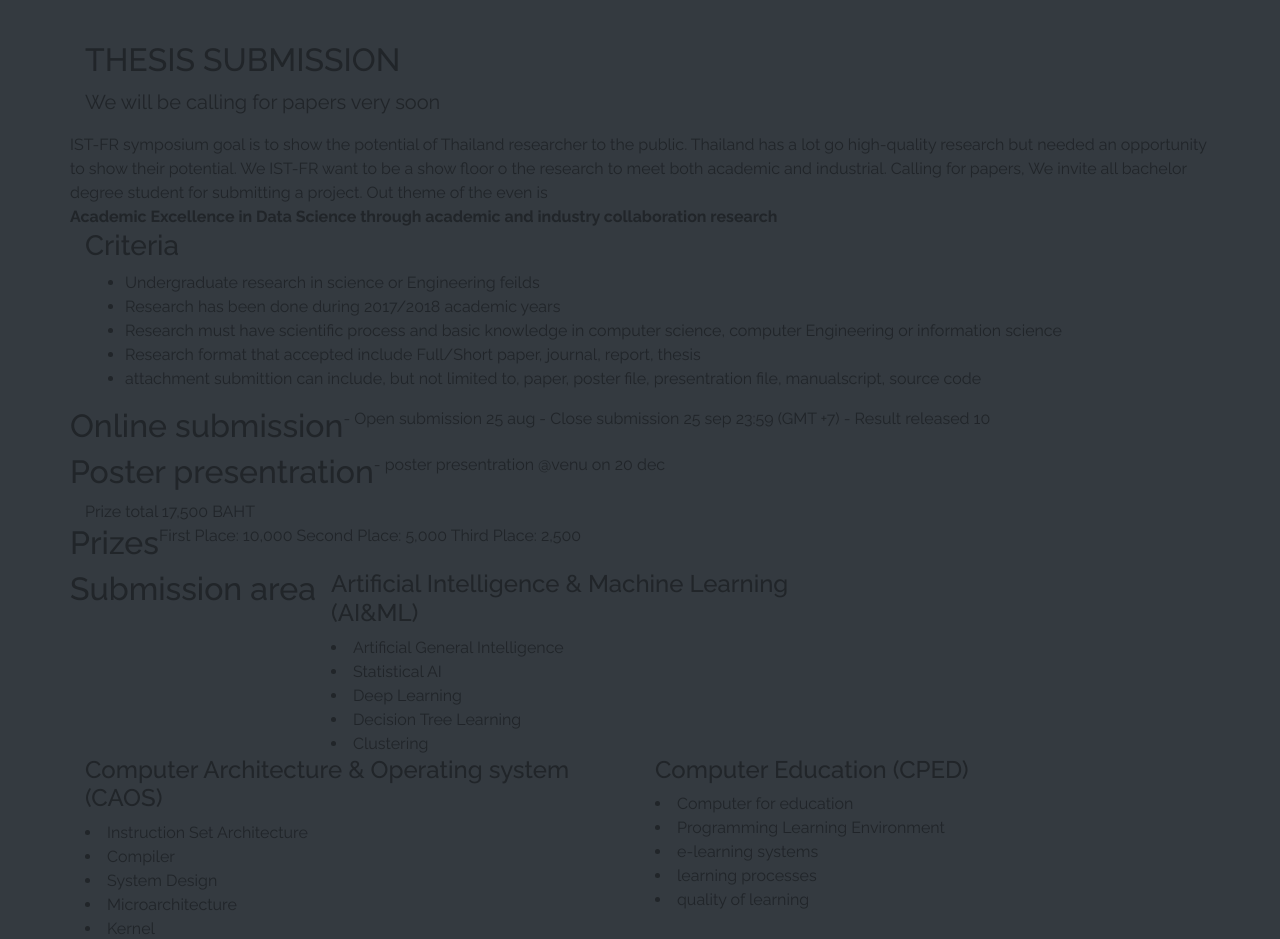
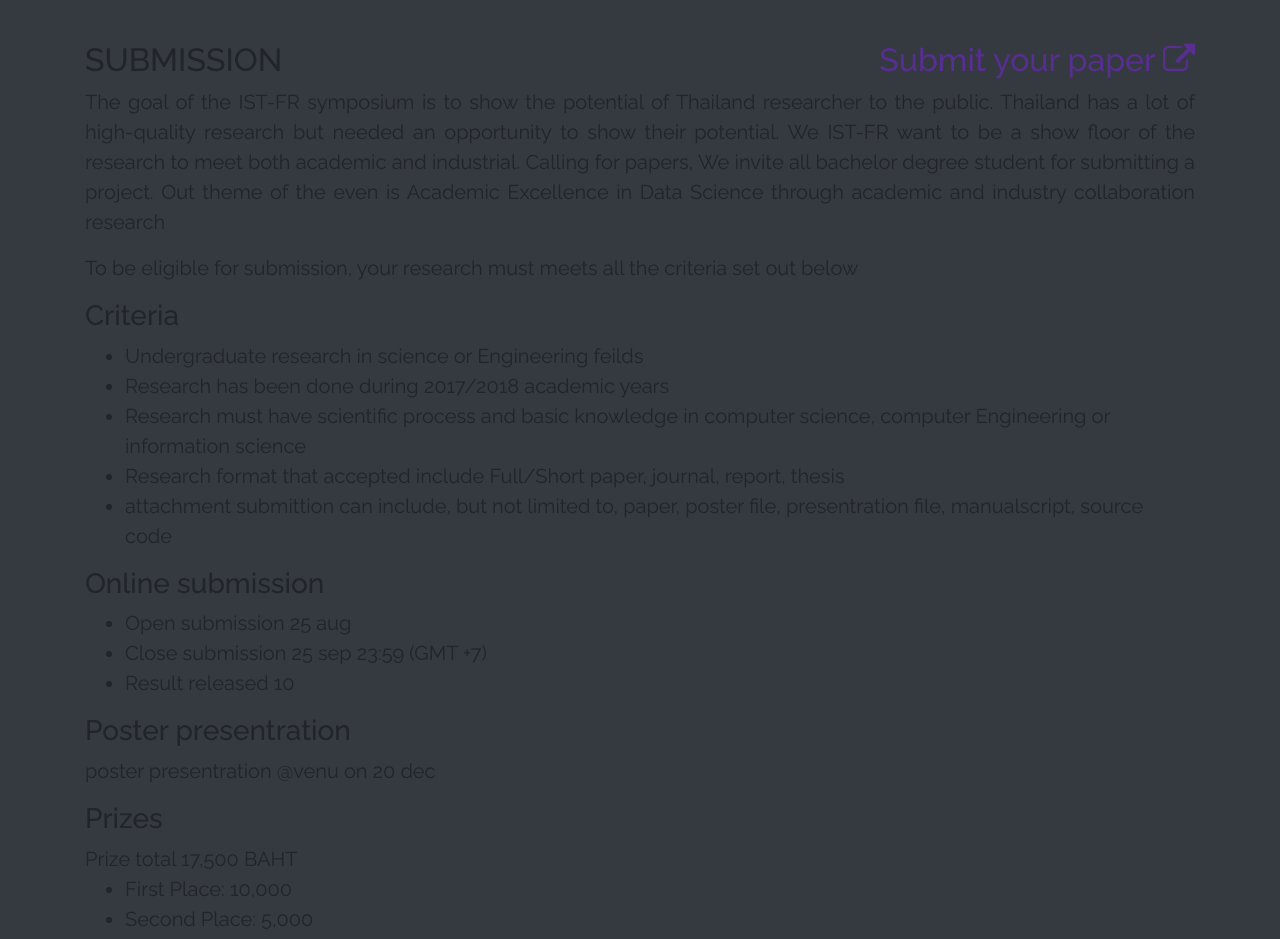
Before and after one commit to ist-fr/2019, a Vue app: page / in a window 1280 px wide. Shown: the part 5300-6239 px from the top of the page. Built offline with nearby package versions, Linux system fonts and the light colour scheme; what vue-scrollactive, vuetable-2 would draw is missing.

Commit message:
Submission re-laid out, contents edited

```diff
--- a/src/components/Facelift/Submission.vue
+++ b/src/components/Facelift/Submission.vue
@@ -1,19 +1,26 @@
 <template>
-  <section id="submission">
+  <section id="submission" class="lead">
     <div class="container">
       <div class="row">
-        <div class="col-lg-12 mx-auto">
-          <h2>THESIS SUBMISSION</h2>
-          <p class="lead">We will be calling for papers very soon</p>
-
-    <div class="row">
-      IST-FR symposium goal is to show the potential of Thailand researcher to the public.
-      Thailand has a lot go high-quality research but needed an opportunity to show their potential.
-      We IST-FR want to be a show floor o the research to meet both academic and industrial.
+        <div class="col-md-6">
+          <h2>SUBMISSION</h2>
+        </div>
+          <div class="col-md-6 text-right submit-external-text">
+            <div>
+              <h2><a href="/form/submission">Submit your paper <i class="fa fa-external-link"></i></a></h2>
+            </div>
+        </div>
+        <div class="col-lg-12 mx-auto lead">
+          <p style="text-align: justify;">
+            The goal of the IST-FR symposium is to show the potential of Thailand researcher to the public.
+            Thailand has a lot of high-quality research but needed an opportunity to show their potential.
+            We IST-FR want to be a show floor of the research to meet both academic and industrial.
             Calling for papers, We invite all bachelor degree student for submitting a project.
-      Out theme of the even is <b> Academic Excellence in Data Science through academic and industry collaboration research </b>
-
-    </div>
+            Out theme of the even is Academic Excellence in Data Science through academic and industry collaboration research
+          </p>
+          <p>
+            To be eligible for submission, your research must meets all the criteria set out below
+          </p>
           <h3> Criteria </h3>
           <ul>
             <li>
@@ -32,41 +39,41 @@
               attachment submittion can include, but not limited to, paper, poster file, presentration file, manualscript, source code
             </li>
           </ul>
-    <div class="row">
-      <h2>Online submission</h2>
-      - Open submission 25 aug
-      - Close submission 25 sep 23:59 (GMT +7)
-      - Result released 10
+          <h3>Online submission</h3>
+          <ul>
+            <li>Open submission 25 aug</li>
+            <li>Close submission 25 sep 23:59 (GMT +7)</li>
+            <li>Result released 10</li>
+          </ul>
+        <h3>Poster presentration</h3>
+        <p>poster presentration @venu on 20 dec</p>
+        <h3>Prizes</h3>
+          Prize total 17,500 BAHT
+          <ul>
+            <li>First Place: 10,000</li>
+            <li>Second Place: 5,000</li>
+            <li>Third Place: 2,500</li>
+          </ul>
         </div>
-      <div class="row">
-      <h2>Poster presentration</h2>
-      - poster presentration @venu on 20 dec
+        <div class="col-lg-12">
+          <h2>Submission area</h2>
         </div>
-    Prize total 17,500 BAHT
-    <div class="row">
-      <h2>Prizes</h2>
-      First Place: 10,000
-      Second Place: 5,000
-      Third Place:  2,500
-    </div>
-    <div class="row">
-      <h2>Submission area</h2>
-      <div class="col-xs-12 col-sm-6 col-md-6 col-lg-6" v-for="(researchField, researchFieldKey) in researchFields" v-bind:key="researchFieldKey">
+        <div class="col-sm-12 col-lg-6" v-for="(researchField, researchFieldKey) in researchFields" v-bind:key="researchFieldKey">
           <div class="icon-left">
-              <!-- <i class="fa fa-thumbs-o-up fa-3x"></i>   -->
           </div>
           <div class="text">
             <h4>{{researchFieldKey}}</h4>
+            <ul>
               <li v-for="research in researchField" v-bind:key="research">
                 {{research}}
               </li>
-
+            </ul>
           </div>
         </div>
+        <div class="col-sm-12 col-lg-6 text-right submit-external">
+          <div>
+            <h2><a href="/form/submission">Submit your paper <i class="fa fa-external-link"></i></a></h2>
           </div>
-          <a  href="/form/submission">
-           <button type="button" class="btn btn-success">Submission</button>
-          </a>
         </div>
       </div>
     </div>
@@ -195,7 +202,7 @@
           'Finite state automaton'
         ]
       },
-      informatiom: [
+      information: [
         'Open '
       ]
     }
@@ -209,3 +216,22 @@
   }
 }
 </script>
+
+<style scoped>
+  .submit-external div {
+    position:relative;
+    width:100%;
+    height:100%;
+    float: right;
+  }
+
+  .submit-external div a {
+    position:absolute;
+    bottom:0;
+    right:0;
+  }
+
+  a {
+    color: rgb(88, 46, 145);
+  }
+</style>
```
Lines whose indentation alone changed are shown as unchanged.
